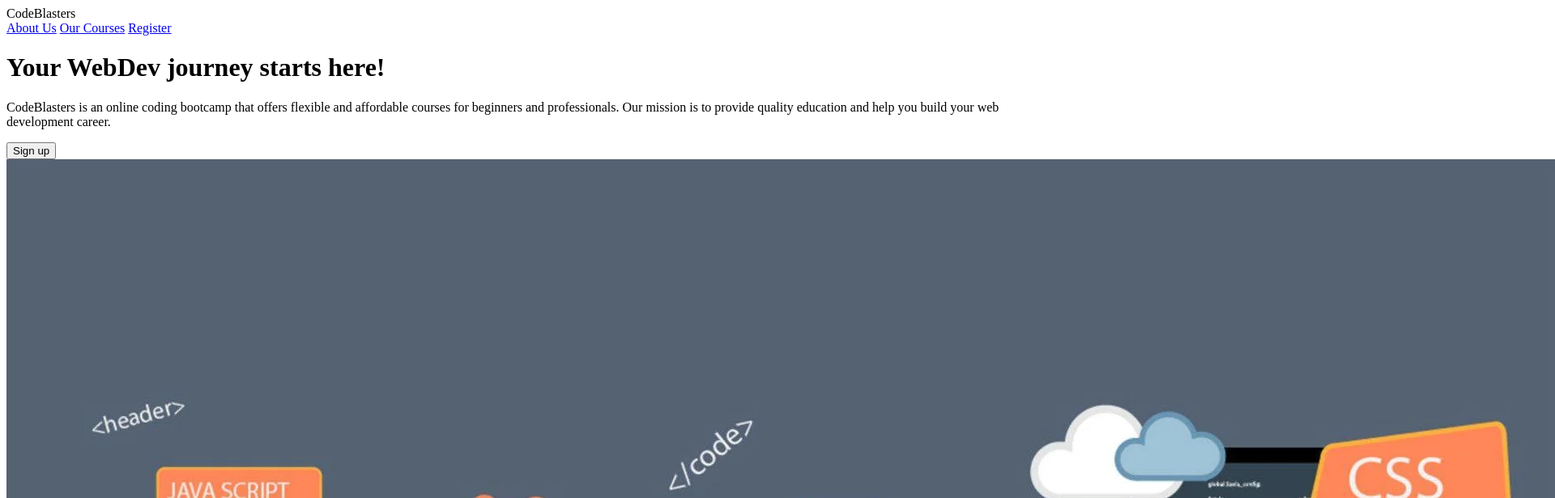
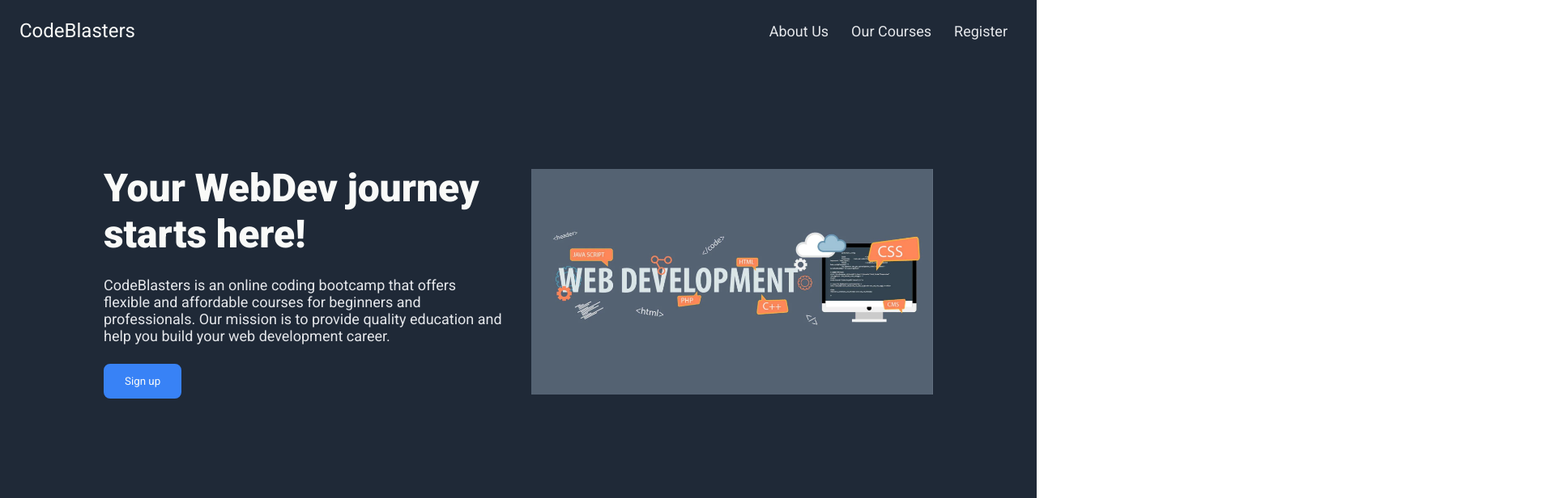
Before and after one commit to wardnijhuis/landing_page, a plain HTML site: page index.html in a window 1280 px wide. Shown: the top 616 px of the page at 81% size, 1920 px wide, since content can reach past the window. Drawn offline with Linux system fonts and the light colour scheme.

Commit message:
Add CSS to the header and hero sections
Make the navbar sticky and use flexbox to position elements on the screen.

```diff
--- a/index.html
+++ b/index.html
@@ -4,9 +4,11 @@
     <meta charset="UTF-8">
     <meta name="viewport" content="width=device-width, initial-scale=1.0">
     <title>Landing Page</title>
+    <link rel="stylesheet" href="./style.css">
+    <link href="https://fonts.googleapis.com/css2?family=Roboto:wght@400;500;700;900;&display=swap" rel="stylesheet">
 </head>
 <body>
-    <header>
+    <header class="header">
         <div class="left">CodeBlasters</div>
         <div class="right">
             <a href="#">About Us</a>
@@ -17,9 +19,9 @@
     <main>
         <div class="hero">
             <div class="about">
-                <h1>Your WebDev journey starts here!</h1>
-                <p>CodeBlasters is an online coding bootcamp that offers flexible and affordable courses for beginners and professionals. Our mission is to provide quality education and help you build your web development career.</p>
-                <button>Sign up</button>
+                <h1 class="primary">Your WebDev journey starts here!</h1>
+                <p class="secondary">CodeBlasters is an online coding bootcamp that offers flexible and affordable courses for beginners and professionals. Our mission is to provide quality education and help you build your web development career.</p>
+                <button class="btn hero_btn">Sign up</button>
             </div>
             <div class="figure">
                 <img src="./images/webdev_hero.webp">
@@ -53,12 +55,12 @@
         <div class="register">
             <div class="text">
                 <h2>Register now!</h2>
-                <p>All of our courses are free and easy to use!</p>
+                <p>All of our courses are flexible and affordable and can be used by beginners and professionals!</p>
             </div>
-            <button class="btn">Sign up</button>
+            <button class="btn footer_btn">Sign up</button>
         </div>
     </main>
-    <footer>
+    <footer class="footer">
         <p>Copyright &copy; Ward Nijhuis 2024</p>
     </footer>
 </body>
--- a/style.css
+++ b/style.css
@@ -0,0 +1,85 @@
+html {
+    font-size: 16px;
+}
+
+* {
+    padding: 0;
+    margin: 0;
+    font-family: 'Roboto', sans-serif;
+}
+
+.header, .hero, .footer{
+    background-color: #1F2937;
+}
+
+.header {
+    display: flex;
+    justify-content: space-between;
+    align-items: center;
+    padding: 24px;
+    position: sticky;
+    top: 0;
+}
+
+.left {
+    font-size: 24px;
+    color: #F9FAF8;
+}
+
+a {
+    font-size: 18px;
+    color: #E5E7EB;
+    text-decoration: none;
+    padding: 12px;
+}
+
+a:hover {
+    color: #F9FAF8;
+}
+
+.hero {
+    display: flex;
+    justify-content: space-evenly;
+    gap: 2rem;
+    padding: 8rem;
+}
+
+.about {
+    width: 50%;
+}
+
+.figure {
+    width: 50%;
+    display: flex;
+    align-items: center;
+    justify-content: center;
+}
+
+.figure img {
+    width: 100%;
+}
+
+.primary {
+    font-size: 48px;
+    color: #F9FAF8;
+    font-weight: 900;
+    margin-bottom: 1.5rem;
+}
+
+.secondary {
+    font-size: 18px;
+    color: #E5E7EB;
+    margin-bottom: 1.5rem;
+}
+
+.hero_btn {
+    background-color: #3882F6;
+    color: #F9FAF8;
+    padding: 12px 24px;
+    border-radius: 0.5rem;
+    border: 2px solid #3882F6;
+}
+
+.hero_btn:hover {
+    border: 2px solid #F9FAF8;
+}
```
